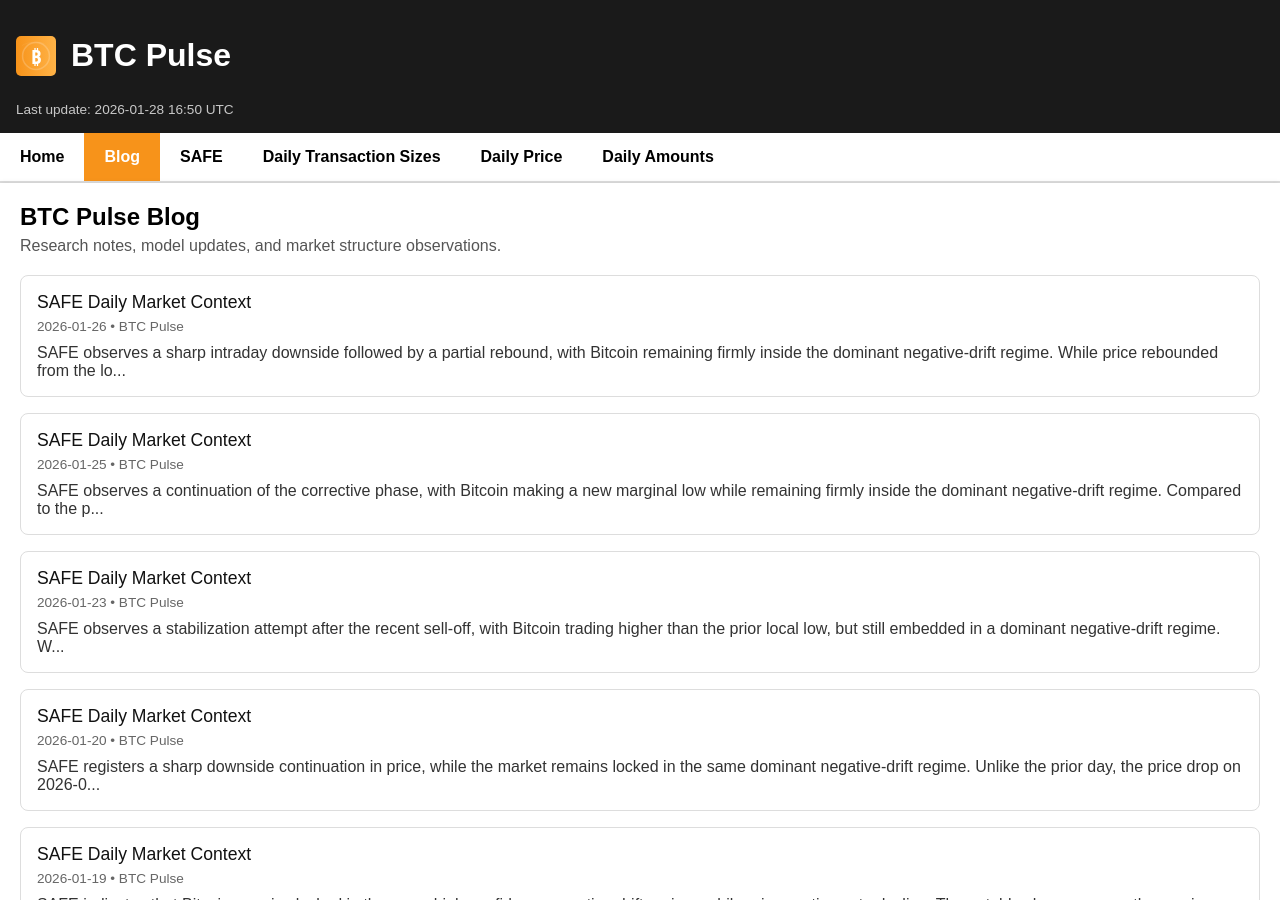
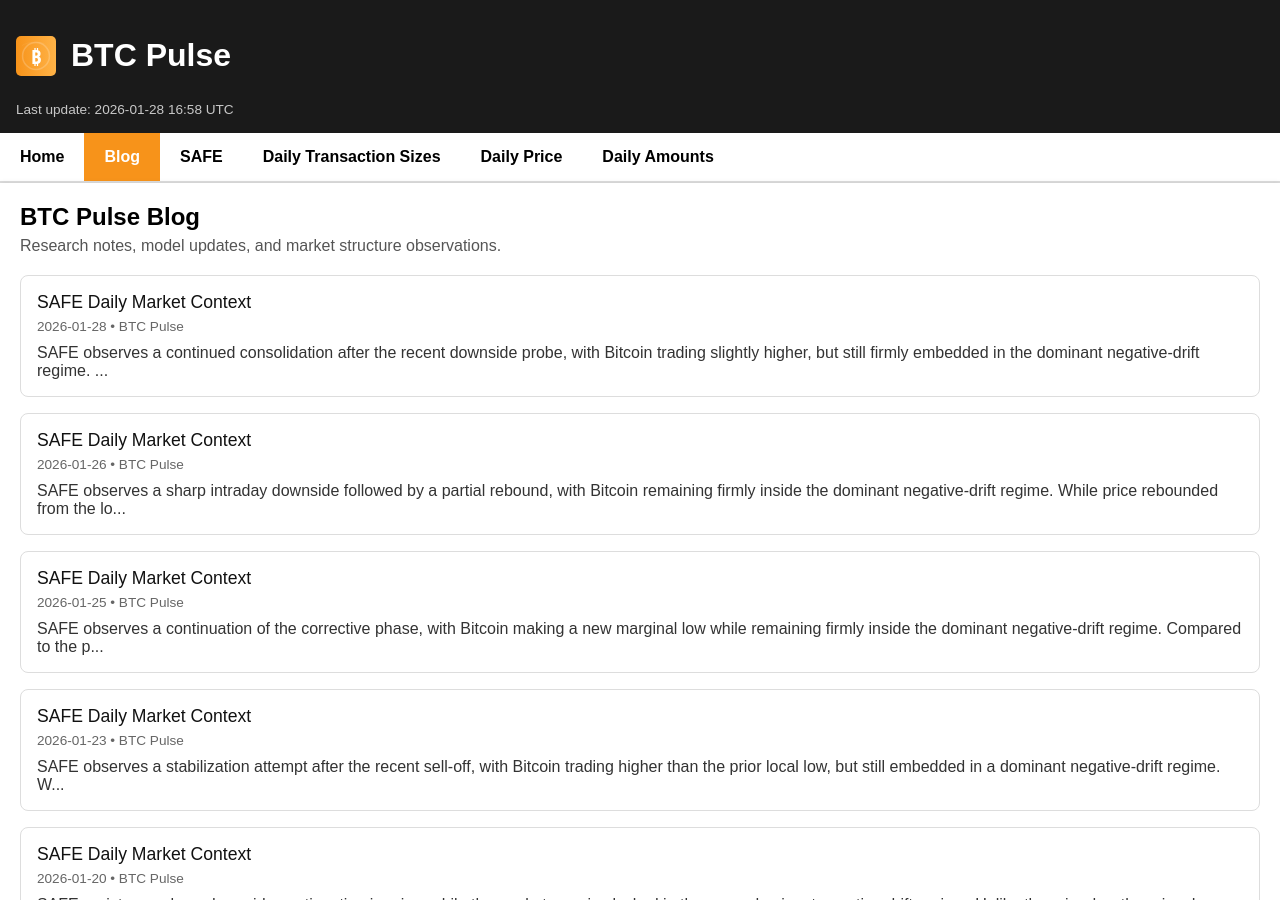
Before and after one commit to MihaiPopescu1985/bitcoin-charts, a Jekyll site: the page built from blog/index.md, in a window 1280 px wide and 900 px high. Built offline with Jekyll 4.4.1, drawn with Linux system fonts in a browser that asks for light colours; some of the changed lines change nothing that is shown.

Commit message:
daily reading

```diff
--- a/_data/last_update.json
+++ b/_data/last_update.json
@@ -1,3 +1,3 @@
 {
-  "iso": "2026-01-28T16:50:39Z"
+  "iso": "2026-01-28T16:58:55Z"
 }
--- /dev/null
+++ b/_posts/2026-01-28-safe-daily-market-context.md
@@ -0,0 +1,116 @@
+---
+layout: post
+title: "SAFE Daily Market Context"
+date: 2026-01-28
+author: BTC Pulse
+description: "SAFE sees post-shock consolidation with normalized elasticity and moderate participation."
+---
+
+SAFE observes a **continued consolidation after the recent downside probe**, with Bitcoin trading slightly higher, but **still firmly embedded in the dominant negative-drift regime**.
+
+Compared to the previous day:
+
+- Price is **marginally higher**
+- **Trend strength deteriorates further** (TS_50 more negative)
+- **On-chain participation remains elevated**, though less intense than at the rebound peak
+- **Rebound elasticity has normalized**, moving out of extreme-stretch territory
+
+SAFE characterizes the current environment as **reactive but stabilizing**, not yet structurally bullish or bearish.
+
+## Regime Assessment (HMM)
+
+- **Dominant regime:** HMM_STATE_2
+- **Regime confidence:** ~99.0%
+- **Alternative regime (STATE_3):** ~0.8-1.0%
+- **Estimated drift:** -0.109% per day
+- **Estimated volatility:** ~2.92% daily
+
+The market remains locked in a **corrective / distribution regime**.
+Alternative regime weight has increased slightly versus earlier readings, signaling **ongoing instability**, but not a transition.
+
+## Price, Trend, and Positioning
+
+- **Close:** 89,650.59 (up from 89,250.00)
+- **TS_50:** -0.0427
+  -> Medium-term trend continues to **deteriorate**.
+- **Band width:** 0.333
+  -> Volatility remains **elevated**.
+- **Band position:** 0.165
+  -> Price is still **well below the band midpoint**.
+- **Range score:** 0.315
+  -> Market favors **movement**, though less aggressively than during the sell-off.
+
+**Interpretation:**
+Price stability is occurring **without trend recovery**, suggesting consolidation inside a bearish structure rather than reversal.
+
+## Volatility and Short-Term Risk (10-day horizon)
+
+**Simulation count:** 20,000
+
+### Upside touch probabilities
+
+- **+2%:** 66.5%
+- **+5%:** 45.2%
+- **+10%:** 20.9%
+
+### Downside touch probabilities
+
+- **-2%:** 71.2%
+- **-5%:** 49.3%
+- **-10%:** 21.2%
+
+Risk remains **high and symmetric**, reinforcing the view of **directional ambiguity with elevated movement potential**.
+
+## Correction vs Rebound Dynamics
+
+- **P_CORRECTION_10D (raw):** 23.6%
+- **P_REBOUND_10D (raw):** 22.0%
+
+### Calibrated probabilities
+
+- **P_CORRECTION_10D_CAL:** 11.1%
+- **P_REBOUND_10D_CAL:** 13.0%
+
+**Interpretation:**
+Elasticity has **compressed materially** compared to prior days.
+SAFE no longer detects an extreme stretch, suggesting the market has **partially absorbed the shock**.
+
+## On-Chain Activity and Structure
+
+On-chain metrics remain **constructive but less explosive**:
+
+### Latest observations
+
+- **Total transferred amount:** ~695k
+- **Volume Z-score:** +0.25
+- **Dominance Z-score:** near neutral
+- **Whale transactions:** 54 (down from 82)
+- **Whale share Z-score:** strongly positive
+
+**Interpretation:**
+Participation remains **above baseline**, with whales still present, but **intensity is cooling**.
+This is consistent with **post-reaction consolidation**, not aggressive accumulation or distribution.
+
+## SAFE Positioning Output (Informational)
+
+- **Target exposure:** ~35%
+- **Leverage:** 1.0x
+- **Direction:** Long-biased
+- **Entry step:** 0.0
+- **Conviction:** ~0
+
+SAFE maintains exposure mechanically, but **does not assert directional confidence**.
+
+## Final Interpretation
+
+SAFE currently describes the Bitcoin market as:
+
+- Firmly inside a **negative-drift, high-volatility regime**
+- Experiencing **post-shock consolidation**
+- Showing **normalized (non-extreme) elasticity**
+- Supported by **moderate on-chain participation**
+- Remaining **fragile and directionally unresolved**
+
+In short: **volatile but stabilizing**, with uncertainty replacing panic, and no confirmed regime shift.
+
+*SAFE is a statistical system. It does not predict outcomes, provide advice, or express opinions. It describes probabilistic market structure based on historical behavior.*
```
